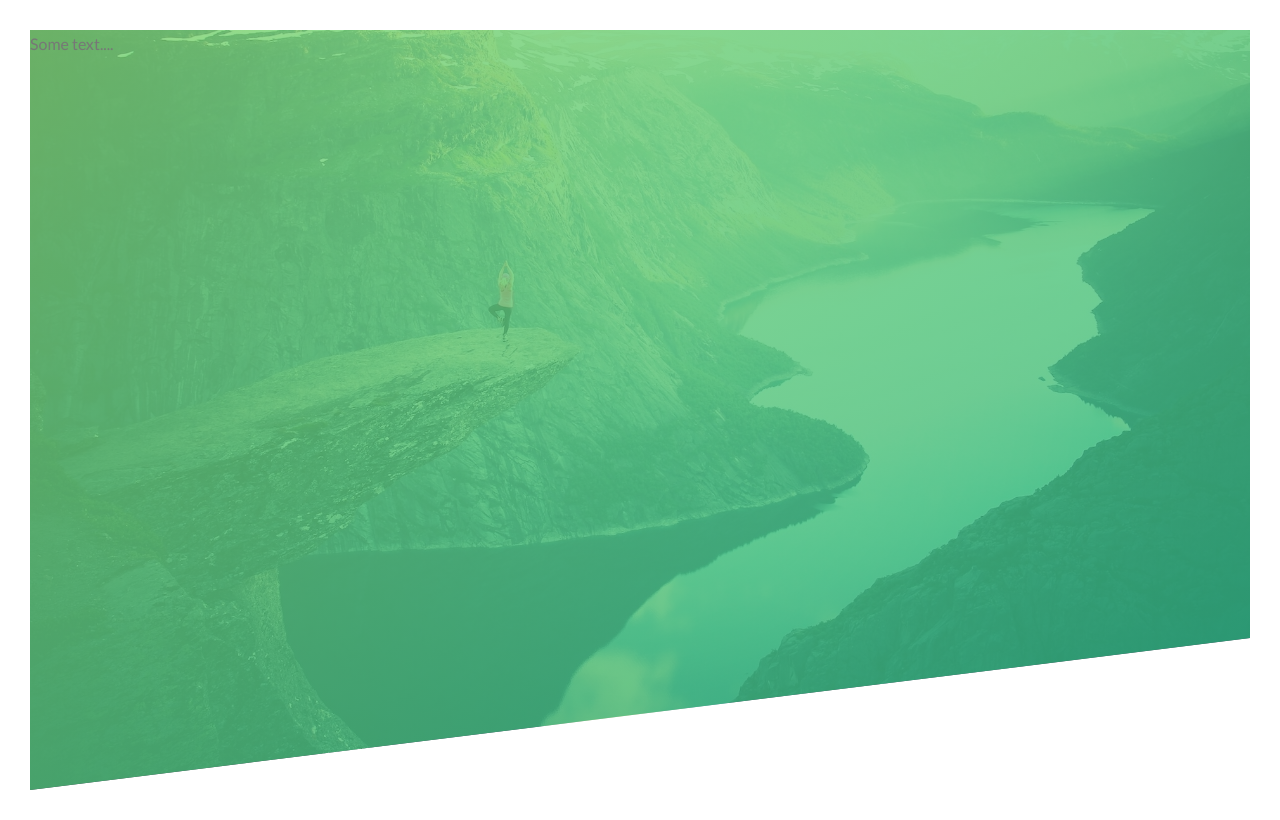
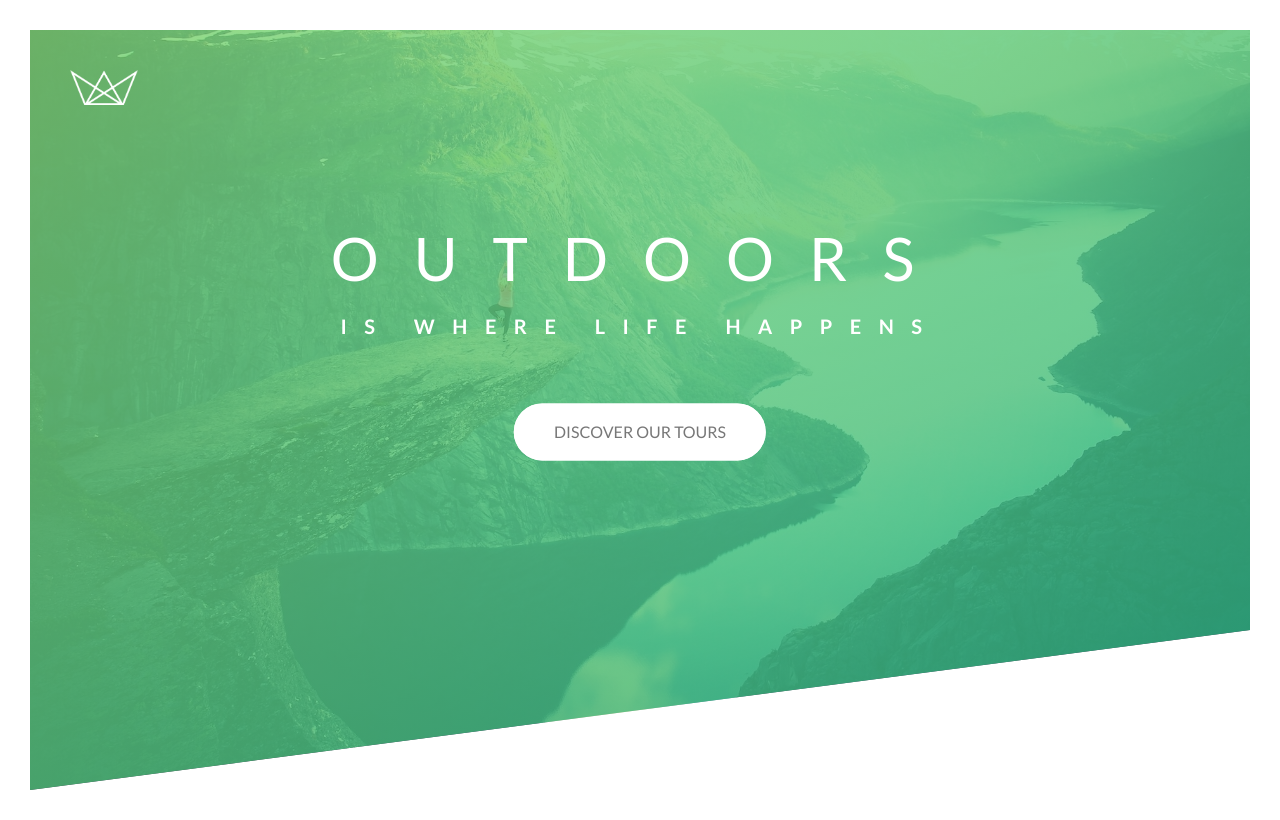
Before and after one commit to JuanK81/advanced-css-natours, a plain HTML site: page index.html in a window 1280 px wide. Drawn offline with Linux system fonts and the light colour scheme.

Commit message:
add basic html markup and basic css

```diff
--- a/css/style.css
+++ b/css/style.css
@@ -7,22 +7,31 @@ Dark green: #28b485
 
 */
 
-* {
+*,
+*::after,
+*::before {
   margin: 0;
   padding: 0;
-  box-sizing: border-box;
+  box-sizing: inherit;
+}
+
+html {
+  font-size: 62.5%;
 }
 
 body {
   font-family: 'Lato', sans-serif;
   font-weight: 400;
-  font-size: 16px;
+  /* font-size: 16px; */
   line-height: 1.7;
   color: #777;
-  padding: 30px;
+  padding: 3rem;
+
+  box-sizing: border-box;
 }
 
 .header {
+  position: relative;
   height: 95vh;
   background-image: linear-gradient(
       to right bottom,
@@ -32,5 +41,150 @@ body {
     url(../img/hero.jpg);
   background-size: cover;
   background-position: top;
-  clip-path: polygon(0 0, 100% 0, 100% 80%, 0 100%);
+  clip-path: polygon(0 0, 100% 0, 100% 75vh, 0 100%);
 }
+
+.header__logo-box {
+  position: absolute;
+  top: 4rem;
+  left: 4rem;
+}
+
+.header__logo {
+  height: 3.5rem;
+}
+
+.header__text-box {
+  position: absolute;
+  top: 40%;
+  left: 50%;
+  transform: translate(-50%, -50%);
+  text-align: center;
+}
+
+.heading-primary {
+  color: rgb(255, 255, 255);
+  text-transform: uppercase;
+
+  /* to fix sideeffects from animations */
+  backface-visibility: hidden;
+  margin-bottom: 6rem;
+}
+
+.heading-primary--main {
+  display: block;
+  font-size: 6rem;
+  font-weight: 400;
+  letter-spacing: 3.5rem;
+
+  animation: moveInLeft ease-out 1s;
+}
+
+.heading-primary--sub {
+  display: block;
+  font-size: 2rem;
+  font-weight: 700;
+  letter-spacing: 1.75rem;
+
+  animation: moveInRight ease-out 1s;
+}
+
+@keyframes moveInLeft {
+  0% {
+    opacity: 0;
+    transform: translateX(-10rem);
+  }
+
+  80% {
+    transform: translateX(1rem);
+  }
+
+  100% {
+    opacity: 1;
+    transform: translateX(0);
+  }
+}
+
+@keyframes moveInRight {
+  0% {
+    opacity: 0;
+    transform: translateX(10rem);
+  }
+
+  80% {
+    transform: translateX(-1rem);
+  }
+
+  100% {
+    opacity: 1;
+    transform: translateX(0);
+  }
+}
+
+@keyframes moveInBottom {
+  0% {
+    opacity: 0;
+    transform: translateY(10rem);
+  }
+
+  100% {
+    opacity: 1;
+    transform: translateY(0);
+  }
+}
+
+.btn:link,
+.btn:visited {
+  text-transform: uppercase;
+  text-decoration: none;
+  padding: 1.5rem 4rem;
+  display: inline-block;
+  border-radius: 10rem;
+  transition: all 0.2s;
+  position: relative;
+  font-size: 1.6rem;
+}
+
+.btn:hover {
+  transform: translateY(-3px);
+  box-shadow: 0 1rem 1.7rem rgba(0, 0, 0, 0.2);
+}
+
+.btn:active {
+  transform: translateY(-1px);
+  box-shadow: 0 .4rem .9rem rgba(0, 0, 0, 0.3);
+}
+
+.btn--white {
+  background-color: #fff;
+  color: #777;
+}
+
+.btn::after {
+  content: '';
+  display: inline-block;
+  height: 100%;
+  width: 100%;
+  border-radius: 10rem;
+  position: absolute;
+  top: 0;
+  left: 0;
+  z-index: -1;
+  transition: all 0.4s ease-out;
+}
+
+.btn--white::after {
+  background-color: #fff;
+  /* color: #777; */
+}
+
+.btn:hover::after {
+  transform: scaleX(1.4) scaleY(1.6);
+  opacity: 0;
+  filter: blur(.5rem);
+}
+
+.btn--animated {
+  animation: moveInBottom .5s ease-out .75s;
+  animation-fill-mode: backwards;
+}
--- a/index.html
+++ b/index.html
@@ -1,22 +1,33 @@
 <!DOCTYPE html>
 <html lang="en">
   <head>
-        <meta charset="UTF-8">
-        <meta name="viewport" content="width=device-width, initial-scale=1.0">
+    <meta charset="UTF-8" />
+    <meta name="viewport" content="width=device-width, initial-scale=1.0" />
 
-        <link href="https://fonts.googleapis.com/css?family=Lato:100,300,400,700,900" rel="stylesheet">
+    <link
+      href="https://fonts.googleapis.com/css?family=Lato:100,300,400,700,900"
+      rel="stylesheet"
+    />
 
-        <link rel="stylesheet" href="css/icon-font.css">
-        <link rel="stylesheet" href="css/style.css">
-        <link rel="shortcut icon" type="image/png" href="img/favicon.png">
+    <link rel="stylesheet" href="css/icon-font.css" />
+    <link rel="stylesheet" href="css/style.css" />
+    <link rel="shortcut icon" type="image/png" href="img/favicon.png" />
 
     <title>Natours | Exciting tours for adventurous people</title>
   </head>
   <body>
     <header class="header">
-            Some text....
+      <div class="header__logo-box">
+        <img src="img/logo-white.png" alt="Logo" class="header__logo" />
+      </div>
+      <div class="header__text-box">
+        <h1 class="heading-primary">
+          <span class="heading-primary--main">Outdoors</span>
+          <span class="heading-primary--sub">is where life happens</span>
+        </h1>
+
+        <a href="#" class="btn btn--white btn--animated">Discover our tours</a>
+      </div>
     </header>
-
-
   </body>
 </html>
```
Lines whose indentation alone changed are shown as unchanged.
